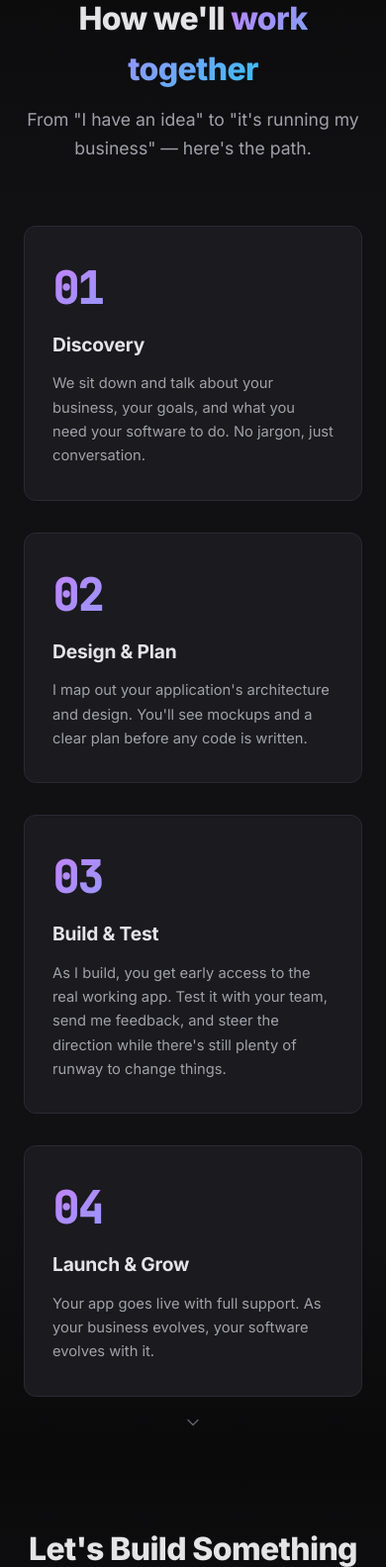
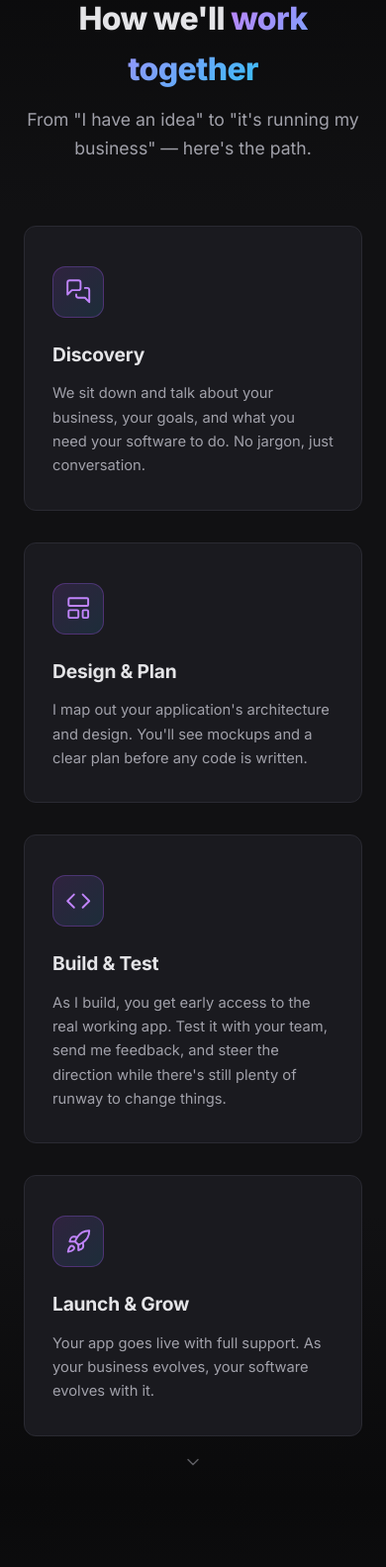
Before and after one commit to BuiltByBean/Built-By-Bean-Website, a Flask app: page / in a window 390 px wide. Shown: the part 4767-6350 px from the top of the page at 99% size. Run offline with Flask 3, Linux system fonts and the light colour scheme; some libraries are stand-ins or nearby versions.

Commit message:
Replace process step numbers with line icons; drop broken arrows
- Added three new Lucide line-icon macros to _icons.html:
  messagesSquare (conversation), layoutTemplate (wireframe/design),
  rocket (launch). Build & Test reuses the existing code() macro.
- Replaced the four gradient-text step numbers (01/02/03/04) with
  .step-icon containers holding the new icons — same 52px bordered
  square, primary-glow gradient bg, primary-dark border on hover
  as promise-icon and why-icon. Now the Process section matches
  the visual grammar of the rest of the page.
- Dropped the process-step + process-step ::after connector arrow
  and its responsive display:none rule — it was rendering as tiny
  artifacts in the card gutters instead of readable arrows.
- Removed the now-orphan .step-number CSS block.

```diff
--- a/static/css/style.css
+++ b/static/css/style.css
@@ -521,32 +521,25 @@ html {
     opacity: 1;
 }
 
-/* Connecting arrow between steps */
-.process-step + .process-step::after {
-    content: '→';
-    position: absolute;
-    top: 50%;
-    left: -18px;
-    transform: translateY(-50%);
+.step-icon {
+    width: 52px;
+    height: 52px;
+    display: inline-flex;
+    align-items: center;
+    justify-content: center;
+    border-radius: 13px;
+    background: linear-gradient(135deg, var(--primary-glow), rgba(56, 189, 248, 0.12));
+    border: 1px solid rgba(168, 85, 247, 0.3);
     color: var(--primary);
-    font-size: 1.4rem;
-    font-weight: 600;
-    opacity: 0.55;
-    pointer-events: none;
+    font-size: 1.65rem;
+    margin-bottom: 22px;
+    transition: all 0.3s;
 }
 
-.step-number {
-    font-family: 'JetBrains Mono', monospace;
-    font-size: 2.75rem;
-    font-weight: 800;
-    line-height: 1;
-    letter-spacing: -0.03em;
-    background: linear-gradient(135deg, var(--primary), var(--accent));
-    -webkit-background-clip: text;
-    background-clip: text;
-    color: transparent;
-    margin-bottom: 20px;
-    display: block;
+.process-step:hover .step-icon {
+    color: var(--accent);
+    border-color: var(--primary-dark);
+    box-shadow: 0 0 24px var(--primary-glow);
 }
 
 .process-step h3 {
@@ -1145,10 +1138,6 @@ html {
         grid-template-columns: repeat(2, 1fr);
         gap: 40px;
     }
-
-    .process-step + .process-step::after {
-        display: none;
-    }
 }
 
 @media (max-width: 768px) {
--- a/templates/_icons.html
+++ b/templates/_icons.html
@@ -64,3 +64,15 @@
 {% macro chevronDown() -%}
 {{ _svg('<path d="m6 9 6 6 6-6"/>') }}
 {%- endmacro %}
+
+{% macro messagesSquare() -%}
+{{ _svg('<path d="M14 9a2 2 0 0 1-2 2H6l-4 4V4c0-1.1.9-2 2-2h8a2 2 0 0 1 2 2z"/><path d="M18 9h2a2 2 0 0 1 2 2v11l-4-4h-6a2 2 0 0 1-2-2v-1"/>') }}
+{%- endmacro %}
+
+{% macro layoutTemplate() -%}
+{{ _svg('<rect width="18" height="7" x="3" y="3" rx="1"/><rect width="9" height="7" x="3" y="14" rx="1"/><rect width="5" height="7" x="16" y="14" rx="1"/>') }}
+{%- endmacro %}
+
+{% macro rocket() -%}
+{{ _svg('<path d="M4.5 16.5c-1.5 1.26-2 5-2 5s3.74-.5 5-2c.71-.84.7-2.13-.09-2.91a2.18 2.18 0 0 0-2.91-.09z"/><path d="m12 15-3-3a22 22 0 0 1 2-3.95A12.88 12.88 0 0 1 22 2c0 2.72-.78 7.5-6 11a22.35 22.35 0 0 1-4 2z"/><path d="M9 12H4s.55-3.03 2-4c1.62-1.08 5 0 5 0"/><path d="M12 15v5s3.03-.55 4-2c1.08-1.62 0-5 0-5"/>') }}
+{%- endmacro %}
--- a/templates/index.html
+++ b/templates/index.html
@@ -226,22 +226,22 @@
             </div>
             <div class="process-grid">
                 <div class="process-step">
-                    <div class="step-number">01</div>
+                    <div class="step-icon">{{ icons.messagesSquare() }}</div>
                     <h3>Discovery</h3>
                     <p>We sit down and talk about your business, your goals, and what you need your software to do. No jargon, just conversation.</p>
                 </div>
                 <div class="process-step">
-                    <div class="step-number">02</div>
+                    <div class="step-icon">{{ icons.layoutTemplate() }}</div>
                     <h3>Design &amp; Plan</h3>
                     <p>I map out your application's architecture and design. You'll see mockups and a clear plan before any code is written.</p>
                 </div>
                 <div class="process-step">
-                    <div class="step-number">03</div>
+                    <div class="step-icon">{{ icons.code() }}</div>
                     <h3>Build &amp; Test</h3>
                     <p>As I build, you get early access to the real working app. Test it with your team, send me feedback, and steer the direction while there's still plenty of runway to change things.</p>
                 </div>
                 <div class="process-step">
-                    <div class="step-number">04</div>
+                    <div class="step-icon">{{ icons.rocket() }}</div>
                     <h3>Launch &amp; Grow</h3>
                     <p>Your app goes live with full support. As your business evolves, your software evolves with it.</p>
                 </div>
```
